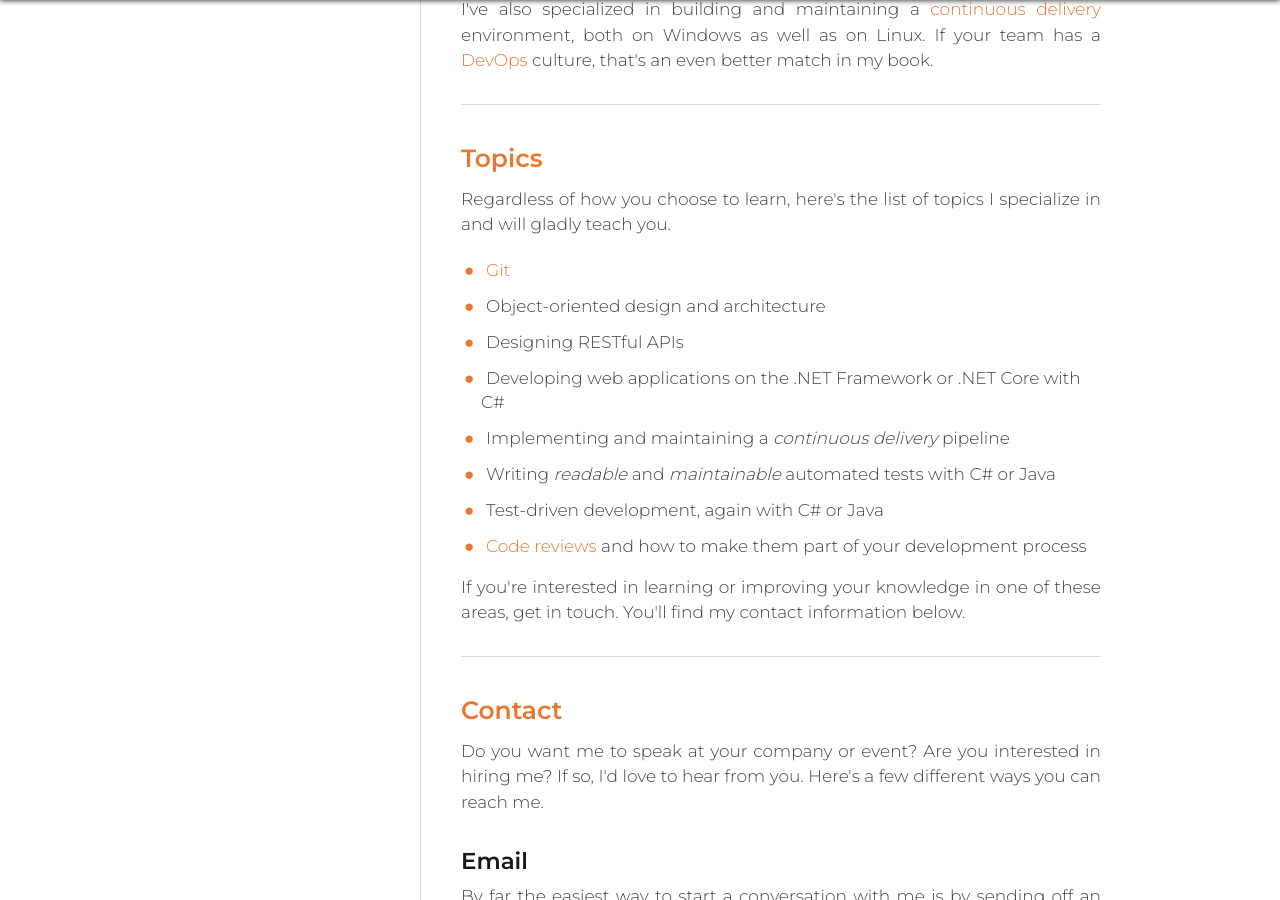
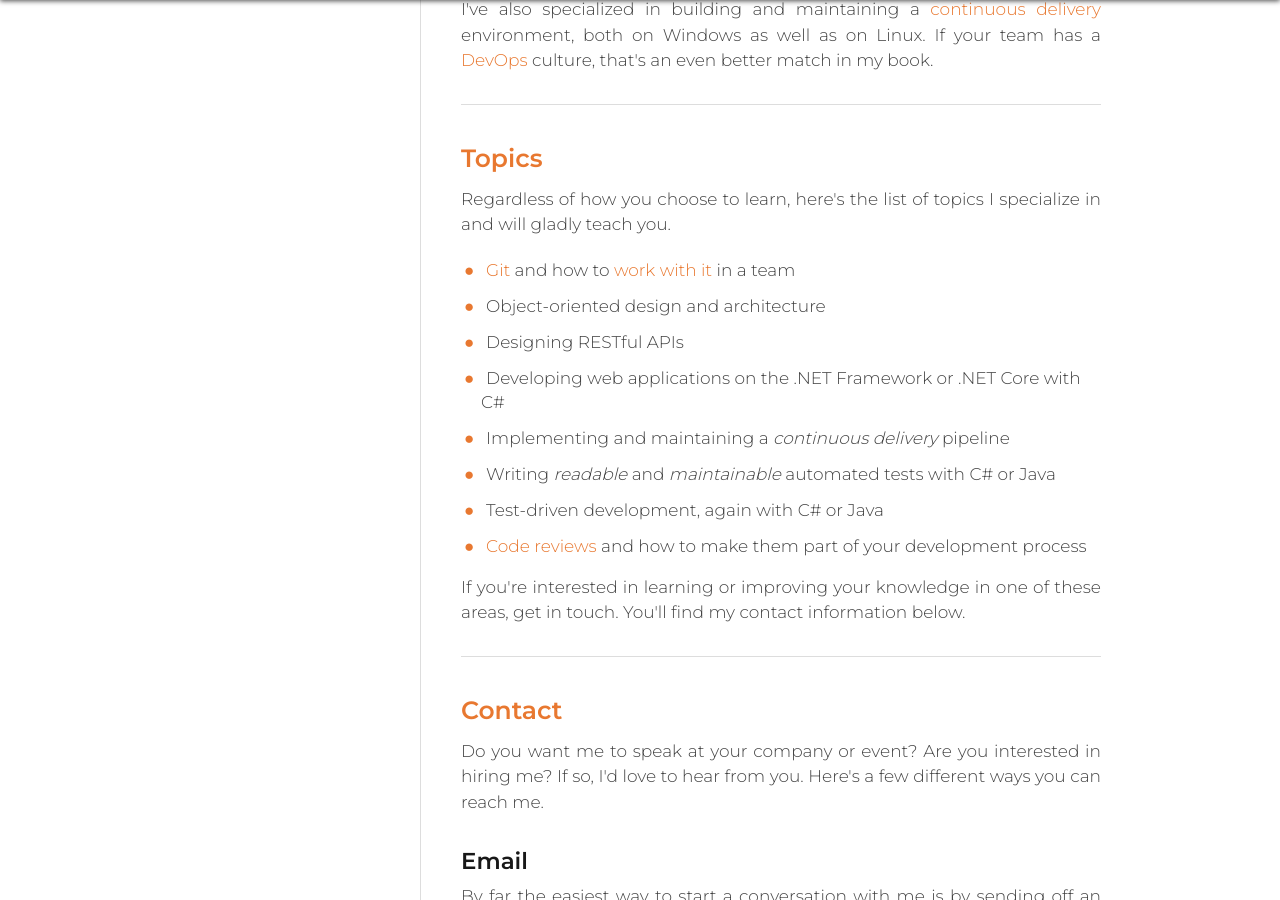
Before and after one commit to megakemp/megakemp.github.io, a Jekyll site: the page built from offering/index.html, in a window 1280 px wide and 900 px high, scrolled down 2108 px. Built offline with Jekyll 4.4.1, drawn with Linux system fonts in a browser that asks for light colours; nearby versions of some CDN libraries; comment, search, counter and statistics services are not loaded.

Commit message:
Adds a link to the 'Mastering Git' workshop in the offering page

```diff
--- a/offering/index.html
+++ b/offering/index.html
@@ -53,7 +53,7 @@ redirect_from: /hire
   <p>Regardless of how you choose to learn, here's the list of topics I specialize in and will gladly teach you.</p>
 
   <ul>
-    <li><a href="/git">Git</a></li>
+    <li><a href="/git">Git</a> and how to <a href="/workshops/#mastering_git">work with it</a> in a team</li>
     <li>Object-oriented design and architecture</li>
     <li>Designing RESTful APIs</li>
     <li>Developing web applications on the .NET Framework or .NET Core with C#</li>
```
